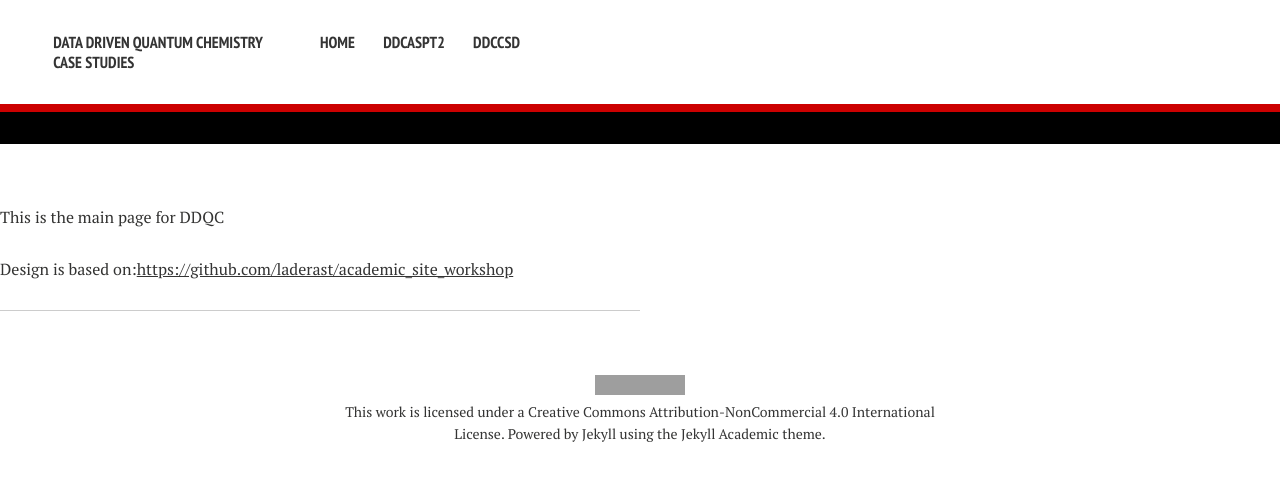
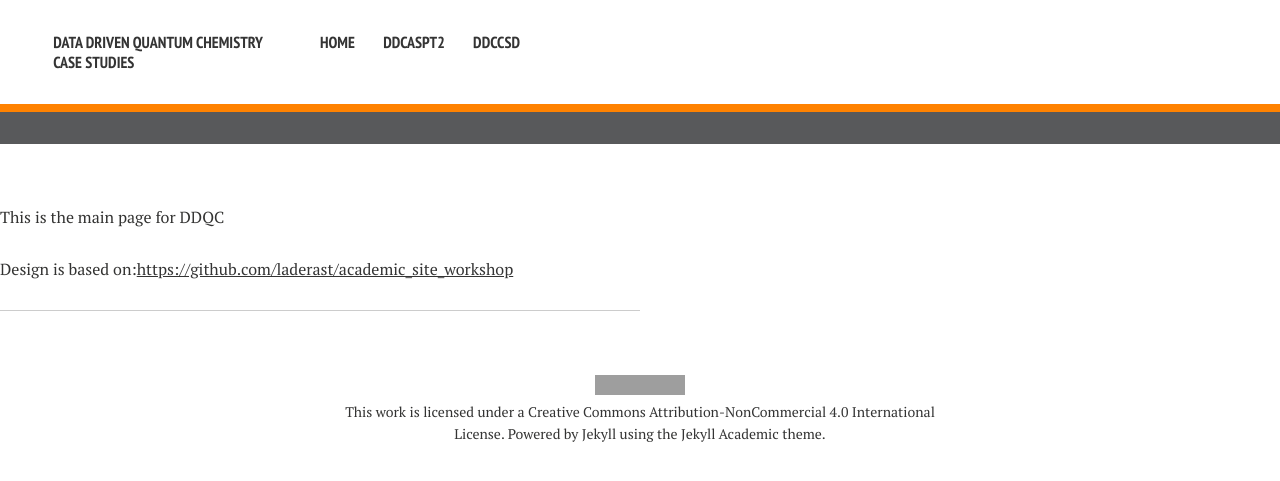
Before and after one commit to ChemRacer/DDQC_Demo, a Jekyll site: the page built from index.md, in a window 1280 px wide. Shown: the top 481 px of the page. Built offline with Jekyll 4.4.1, drawn with Linux system fonts in a browser that asks for light colours; nearby versions of some CDN libraries; grey boxes are pictures that could not be loaded.

Commit message:
Tue Dec 14 13:09:25 EST 2021

```diff
--- a/_config.yml
+++ b/_config.yml
@@ -7,8 +7,8 @@ logo: # filename of a logo image that has been placed into your images directory
 
 # The following adjust the accents for your site. If you would like to further edit colors, fonts, font sizes, etc.
 # you may do so in _sass/variables.scss
-highlight-color: '#CC0000'
-lowlight-color: '#000'
+highlight-color: '#FF8200'
+lowlight-color: '#58595B'
 
   # NOTE: If you would like your site to be licensed under a creative commons license, uncomment the 'yes' next to the type of license you wish to use.
 creative-commons:
```
Also changed, not shown: 2 other files.
